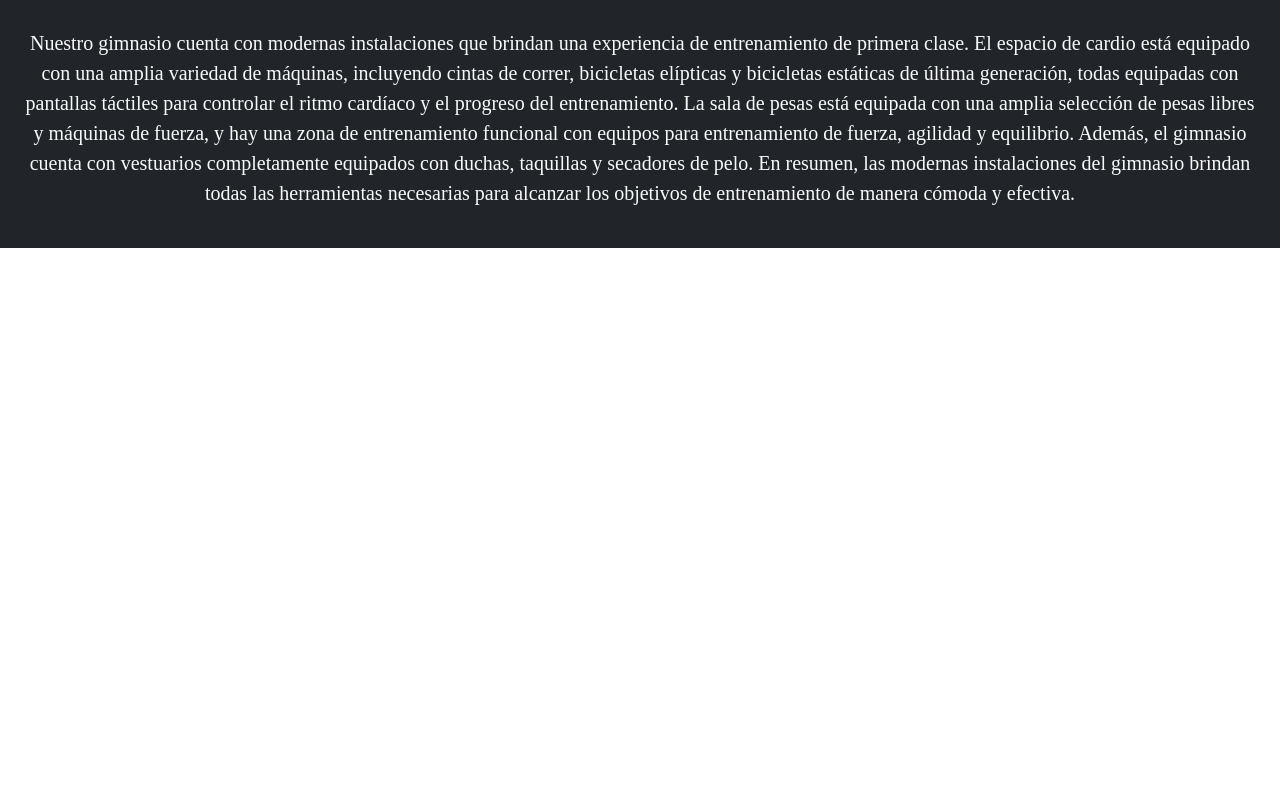
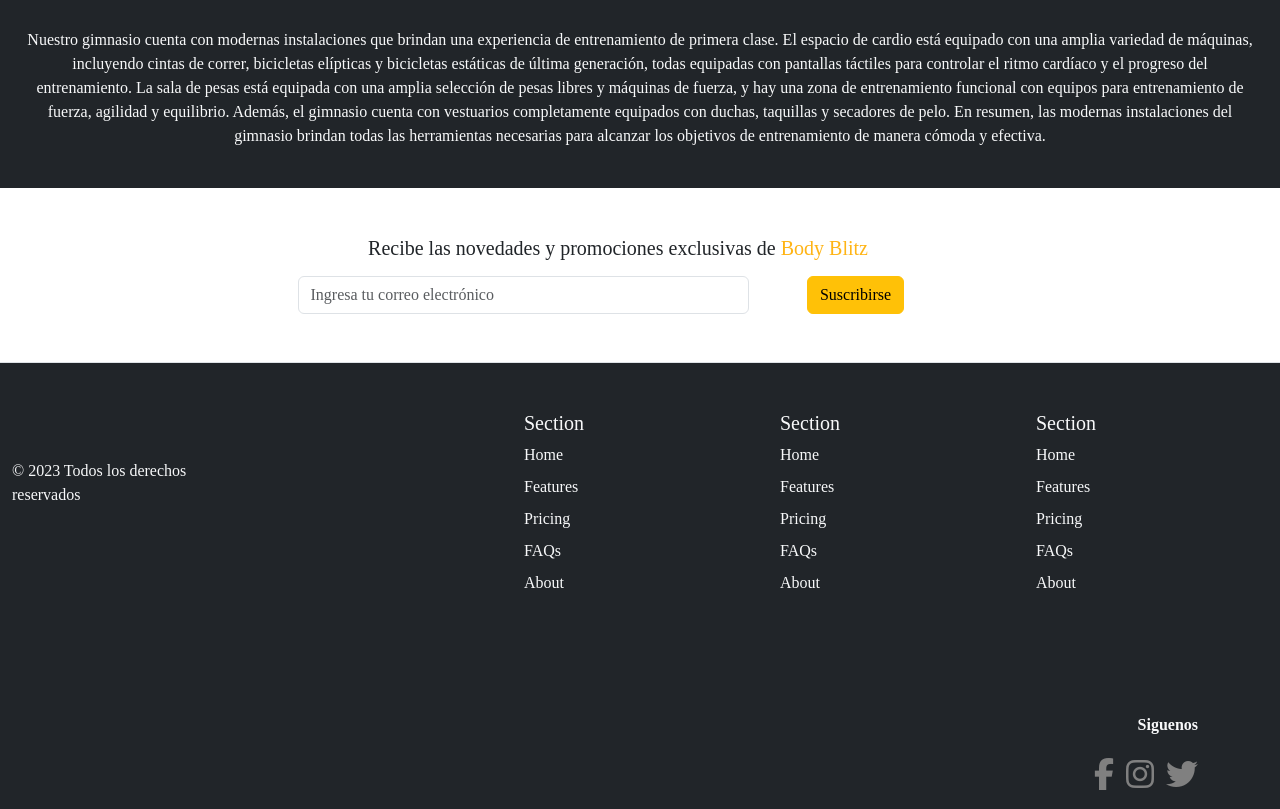
Before and after one commit to stevensi33/gym_body_blitz.github.io, a plain HTML site: page index.html in a window 1280 px wide. Shown: the part 2731-3540 px from the top of the page. Before the commit the page ends 2979 px from the top, so only its background shows below. Drawn offline with nearby package versions, Linux system fonts and the light colour scheme; a web font is replaced by a local one.

Commit message:
se agrega el footer

```diff
--- a/css/styles.css
+++ b/css/styles.css
@@ -24,3 +24,11 @@
       height: auto;
     }
   }
+
+   .fab  {
+    color: gray;
+  }
+
+  .fab:hover{
+    color: #ffb415;
+  }
--- a/index.html
+++ b/index.html
@@ -177,8 +177,93 @@
       <div class="embed-responsive embed-responsive-16by9" >
         <iframe id="custom-video" src=  "https://www.youtube.com/embed/pK68rVDYl8A" title="YouTube video player" frameborder="0" allow="accelerometer; autoplay; clipboard-write; encrypted-media; gyroscope; picture-in-picture; web-share" allowfullscreen></iframe>
       </div>
-      <p class="lead fs-5 mt-4">Nuestro gimnasio cuenta con modernas instalaciones que brindan una experiencia de entrenamiento de primera clase. El espacio de cardio está equipado con una amplia variedad de máquinas, incluyendo cintas de correr, bicicletas elípticas y bicicletas estáticas de última generación, todas equipadas con pantallas táctiles para controlar el ritmo cardíaco y el progreso del entrenamiento. La sala de pesas está equipada con una amplia selección de pesas libres y máquinas de fuerza, y hay una zona de entrenamiento funcional con equipos para entrenamiento de fuerza, agilidad y equilibrio. Además, el gimnasio cuenta con vestuarios completamente equipados con duchas, taquillas y secadores de pelo. En resumen, las modernas instalaciones del gimnasio brindan todas las herramientas necesarias para alcanzar los objetivos de entrenamiento de manera cómoda y efectiva.</p>
+      <p class="lead fs-6 mt-4">Nuestro gimnasio cuenta con modernas instalaciones que brindan una experiencia de entrenamiento de primera clase. El espacio de cardio está equipado con una amplia variedad de máquinas, incluyendo cintas de correr, bicicletas elípticas y bicicletas estáticas de última generación, todas equipadas con pantallas táctiles para controlar el ritmo cardíaco y el progreso del entrenamiento. La sala de pesas está equipada con una amplia selección de pesas libres y máquinas de fuerza, y hay una zona de entrenamiento funcional con equipos para entrenamiento de fuerza, agilidad y equilibrio. Además, el gimnasio cuenta con vestuarios completamente equipados con duchas, taquillas y secadores de pelo. En resumen, las modernas instalaciones del gimnasio brindan todas las herramientas necesarias para alcanzar los objetivos de entrenamiento de manera cómoda y efectiva.</p>
     </section>
+
+
+     <!-- suscribirse -->
+    <div class="container text-center m-5">
+      <h5 class="m-3">Recibe las novedades y promociones exclusivas de <span class="span1">Body Blitz</span></h5>
+      <form>
+        <div class="form-group row justify-content-center">
+          <div class="col-sm-5">
+            <input type="email" class="form-control" id="inputEmail" placeholder="Ingresa tu correo electrónico">
+          </div>
+          <div class="col-sm-2">
+            <button type="submit" class="btn btn-warning">Suscribirse</button>
+          </div>
+        </div>
+      </form>
+    </div>
+
+
+    <!-- footer -->
+    <div class="container-fluid bg-dark text-light">
+      <footer>
+        <div class="row row-cols-1 row-cols-sm-2 row-cols-md-5 py-5 my-5 border-top ">
+          <div class="col mb-3">
+            <a href="/" class="d-flex align-items-center mb-3 link-dark text-decoration-none">
+              <svg class="bi me-2" width="40" height="32"><use xlink:href="#bootstrap"/></svg>
+            </a>
+            <p class="text-light">&copy; 2023 Todos los derechos reservados</p>
+          </div>
+
+          <div class="col mb-3">
+
+          </div>
+
+          <div class="col mb-3">
+            <h5>Section</h5>
+            <ul class="nav flex-column ">
+              <li class="nav-item mb-2"><a href="#" class="nav-link p-0 text-light">Home</a></li>
+              <li class="nav-item mb-2"><a href="#" class="nav-link p-0 text-light">Features</a></li>
+              <li class="nav-item mb-2"><a href="#" class="nav-link p-0 text-light">Pricing</a></li>
+              <li class="nav-item mb-2"><a href="#" class="nav-link p-0 text-light">FAQs</a></li>
+              <li class="nav-item mb-2"><a href="#" class="nav-link p-0 text-light">About</a></li>
+            </ul>
+          </div>
+
+          <div class="col mb-3">
+            <h5>Section</h5>
+            <ul class="nav flex-column">
+              <li class="nav-item mb-2"><a href="#" class="nav-link p-0 text-light">Home</a></li>
+              <li class="nav-item mb-2"><a href="#" class="nav-link p-0 text-light">Features</a></li>
+              <li class="nav-item mb-2"><a href="#" class="nav-link p-0 text-light">Pricing</a></li>
+              <li class="nav-item mb-2"><a href="#" class="nav-link p-0 text-light">FAQs</a></li>
+              <li class="nav-item mb-2"><a href="#" class="nav-link p-0 text-light">About</a></li>
+            </ul>
+          </div>
+
+          <div class="col mb-3">
+            <h5>Section</h5>
+            <ul class="nav flex-column">
+              <li class="nav-item mb-2"><a href="#" class="nav-link p-0 text-light">Home</a></li>
+              <li class="nav-item mb-2"><a href="#" class="nav-link p-0 text-light">Features</a></li>
+              <li class="nav-item mb-2"><a href="#" class="nav-link p-0 text-light">Pricing</a></li>
+              <li class="nav-item mb-2"><a href="#" class="nav-link p-0 text-light">FAQs</a></li>
+              <li class="nav-item mb-2"><a href="#" class="nav-link p-0 text-light">About</a></li>
+            </ul>
+          </div>
+        </div>
+
+        <!-- redes -->
+
+        <div class="container text-end">
+          <h5 class="mb-4 fw-bold fs-6">Siguenos</h5>
+          <div class="row">
+            <div class="col-md-12 ">
+              <ul class="list-inline social-buttons">
+                <li class="list-inline-item"><a href="#"><i class="fab fa-facebook-f fa-2x"></i></a></li>
+                <li class="list-inline-item"><a href="#"><i class="fab fa-instagram fa-2x"></i></a></li>
+                <li class="list-inline-item"><a href="#"><i class="fab fa-twitter fa-2x"></i></a></li>
+              </ul>
+            </div>
+          </div>
+        </div>
+
+      </footer>
+    </div>
+
 
 
 
```
